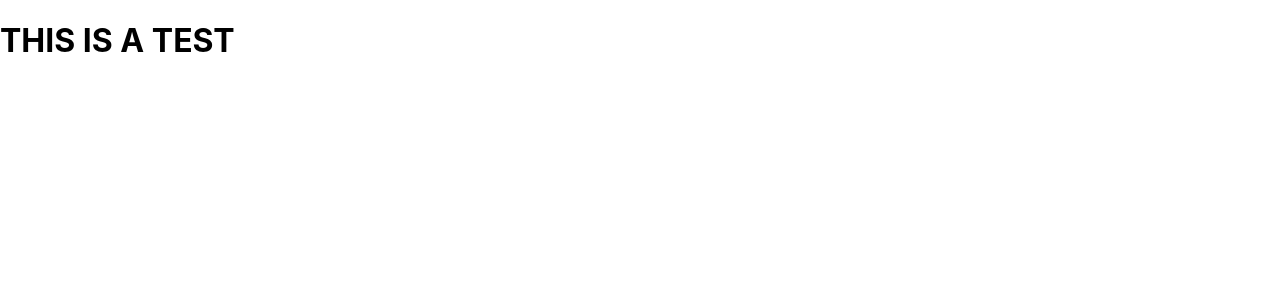
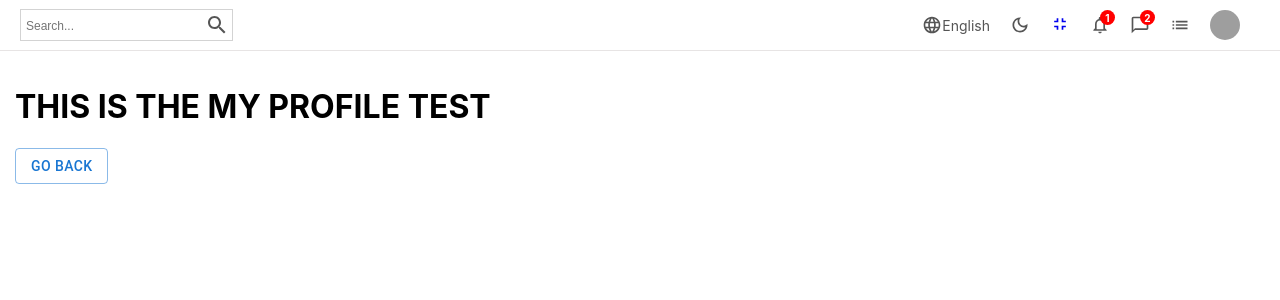
Before and after one commit to Summerjay0401/project-x-emr, a React (Create React App) app in the folder src/project-emr-frontend/: page /#/myprofile in a window 1280 px wide. Shown: the top 300 px of the page. Built offline with nearby package versions, Linux system fonts and the light colour scheme; sample sign-in values are in the browser's storage; grey boxes are pictures that could not be loaded.

Commit message:
Updated routing with My Profile page with working Go Back button

```diff
--- a/src/project-emr-frontend/src/navigation/index.js
+++ b/src/project-emr-frontend/src/navigation/index.js
@@ -23,7 +23,14 @@
         }
       ></Route>
       <Route path="/login" element={<Login />}></Route>
-      <Route path="/myprofile" element={<MyProfile />}></Route>
+      <Route
+        path="/myprofile"
+        element={
+          <Layout>
+            <MyProfile />
+          </Layout>
+        }
+      ></Route>
     </Routes>
   );
 };
--- a/src/project-emr-frontend/src/pages/MyProfile/MyProfile.jsx
+++ b/src/project-emr-frontend/src/pages/MyProfile/MyProfile.jsx
@@ -1,9 +1,12 @@
 import React from 'react'
+import { Link } from "react-router-dom";
+import Button from '@mui/material/Button';
 
 export default function MyProfile() {
     return (
       <div class="mx-5 d-flex flex-column">
-        <h1>THIS IS A TEST</h1>
+        <h1>THIS IS THE MY PROFILE TEST</h1>
+        <Link to="/"><Button variant="outlined">Go Back</Button></Link>
       </div>
     );
   }
```
